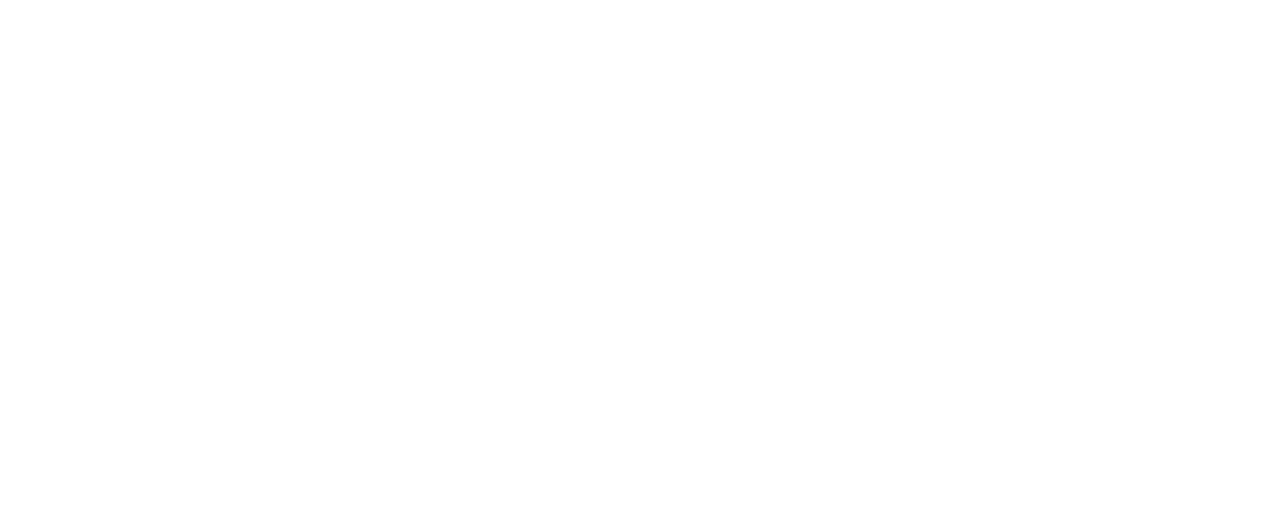
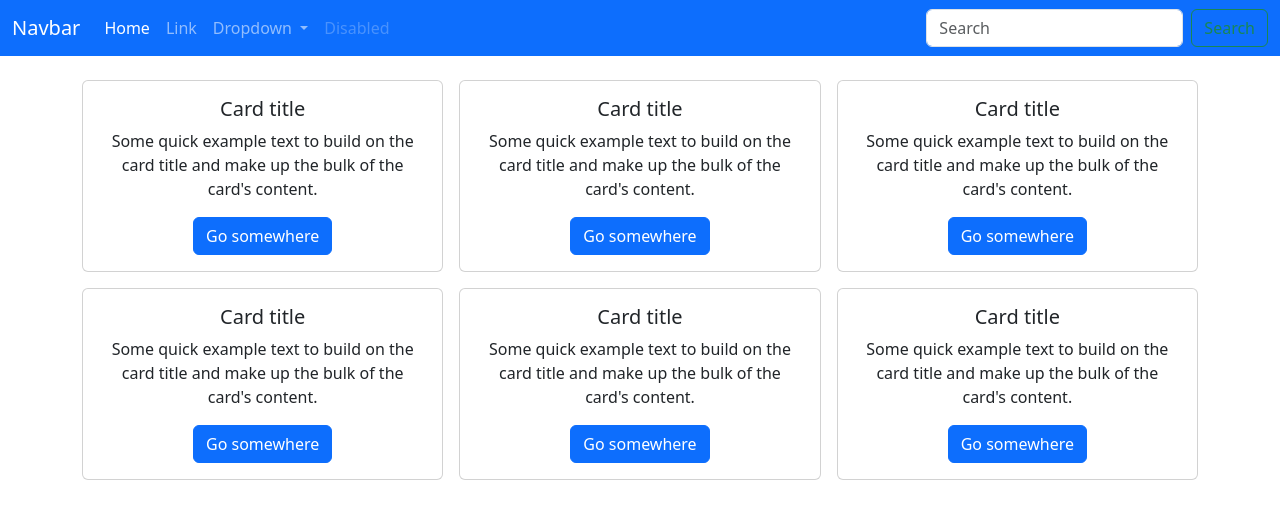
Before and after one commit to fromnowwon/infl-vue3-master-basic, a Vue app: page / in a window 1280 px wide. Shown: the top 518 px of the page. Built offline with nearby package versions, Linux system fonts and the light colour scheme.

Commit message:
05_컴포넌트 기초+심화_01_컴포넌트 기초

```diff
--- a/src/App.vue
+++ b/src/App.vue
@@ -1,11 +1,22 @@
 <template>
-	<div></div>
+	<TheNav></TheNav>
+	<TheView></TheView>
 </template>
 
 <script>
+import TheNav from './components/TheNav.vue';
+import TheView from './components/TheView.vue';
+
 export default {
+	components: {
+		TheNav,
+		TheView,
+	},
 	setup() {
-		return {};
+		return {
+			TheNav,
+			TheView,
+		};
 	},
 };
 </script>
```
